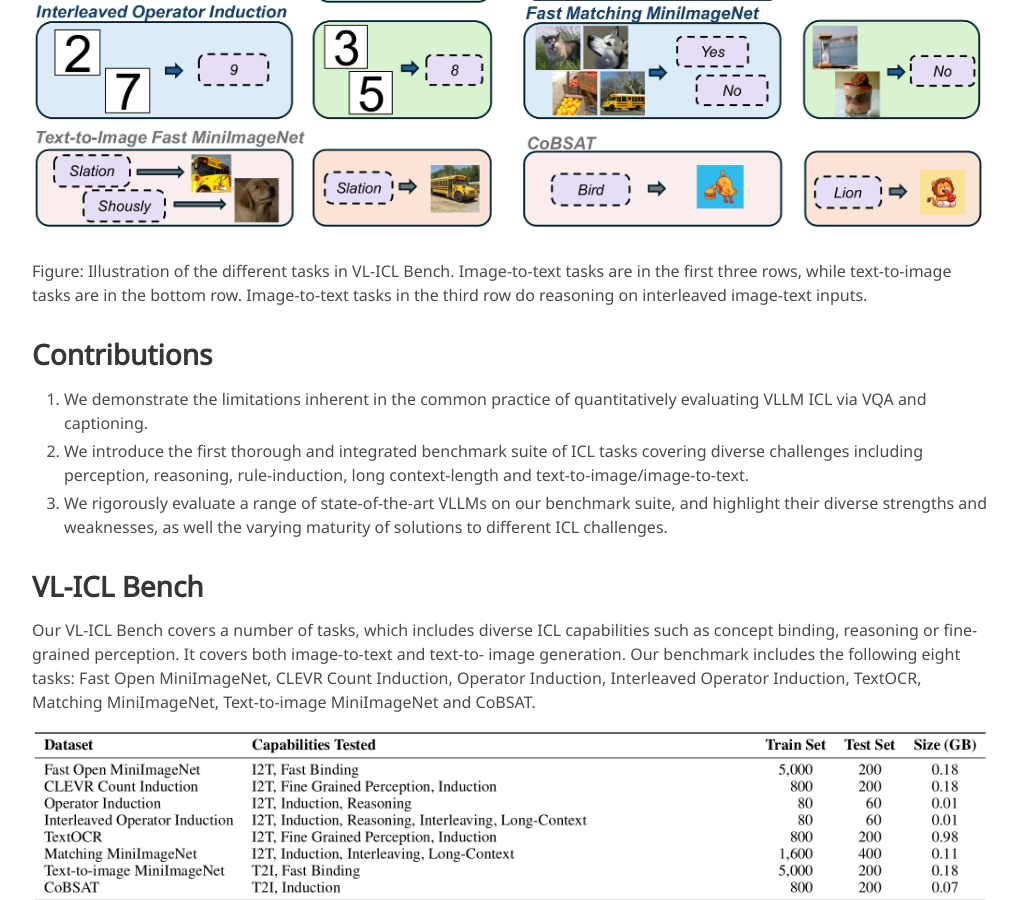
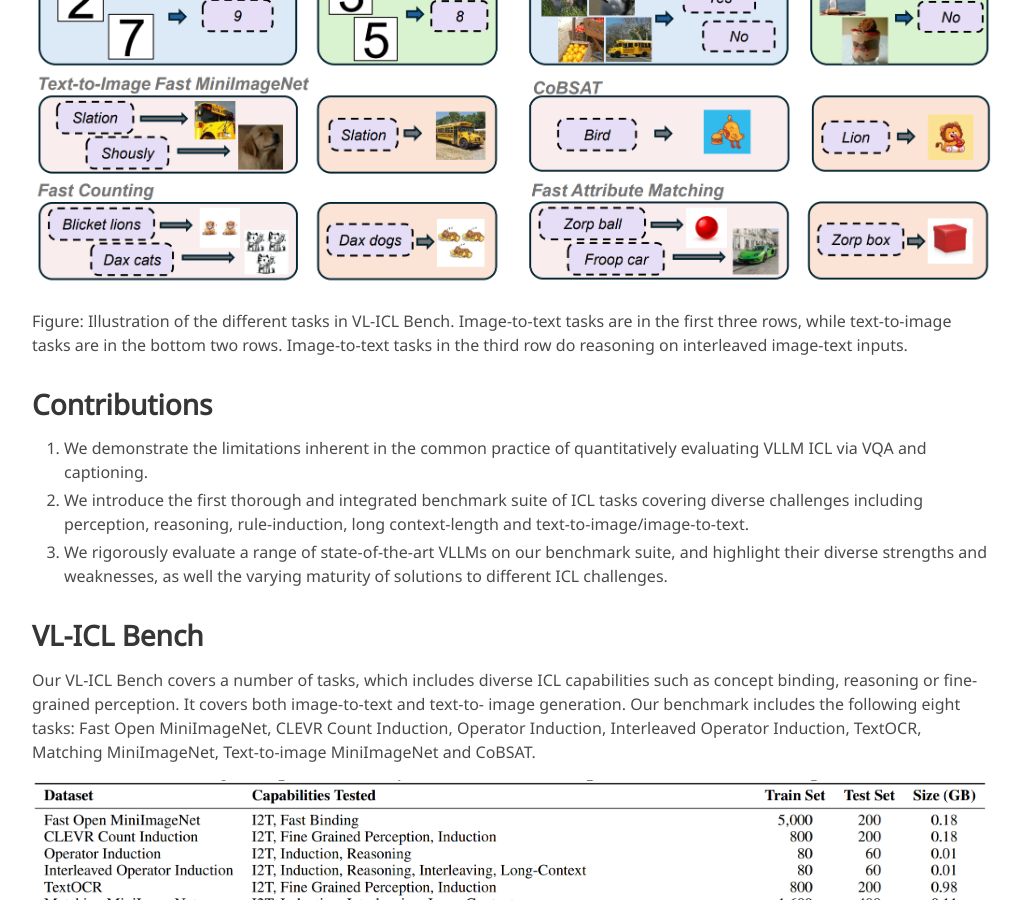
Before and after one commit to ys-zong/VL-ICL, a Jekyll site: the page built from index.md, in a window 1280 px wide and 900 px high, scrolled down 1137 px. Shown: the whole window, without its empty margins (128-1150 px from the left). Built offline with Jekyll 4.4.1, drawn with Linux system fonts in a browser that asks for light colours; some web fonts are replaced; some of the changed text lies outside the part shown.

Commit message:
update proj page

```diff
--- a/index.md
+++ b/index.md
@@ -28,7 +28,9 @@ Large language models (LLMs) famously exhibit emergent in-context learning (ICL)
 
 ![Dataset](static/image/dataset.png)
 
-Figure: Illustration of the different tasks in VL-ICL Bench. Image-to-text tasks are in the first three rows, while text-to-image tasks are in the bottom row. Image-to-text tasks in the third row do reasoning on interleaved image-text inputs.
+Figure: Illustration of the different tasks in VL-ICL Bench. Image-to-text tasks are in the first
+three rows, while text-to-image tasks are in the bottom two rows. Image-to-text tasks in the third
+row do reasoning on interleaved image-text inputs.
 
 
 
```
Also changed, not shown: other parts of index.md (+2 -2 lines), static/image/dataset.png, static/image/results.png, static/image/statistics.png.
